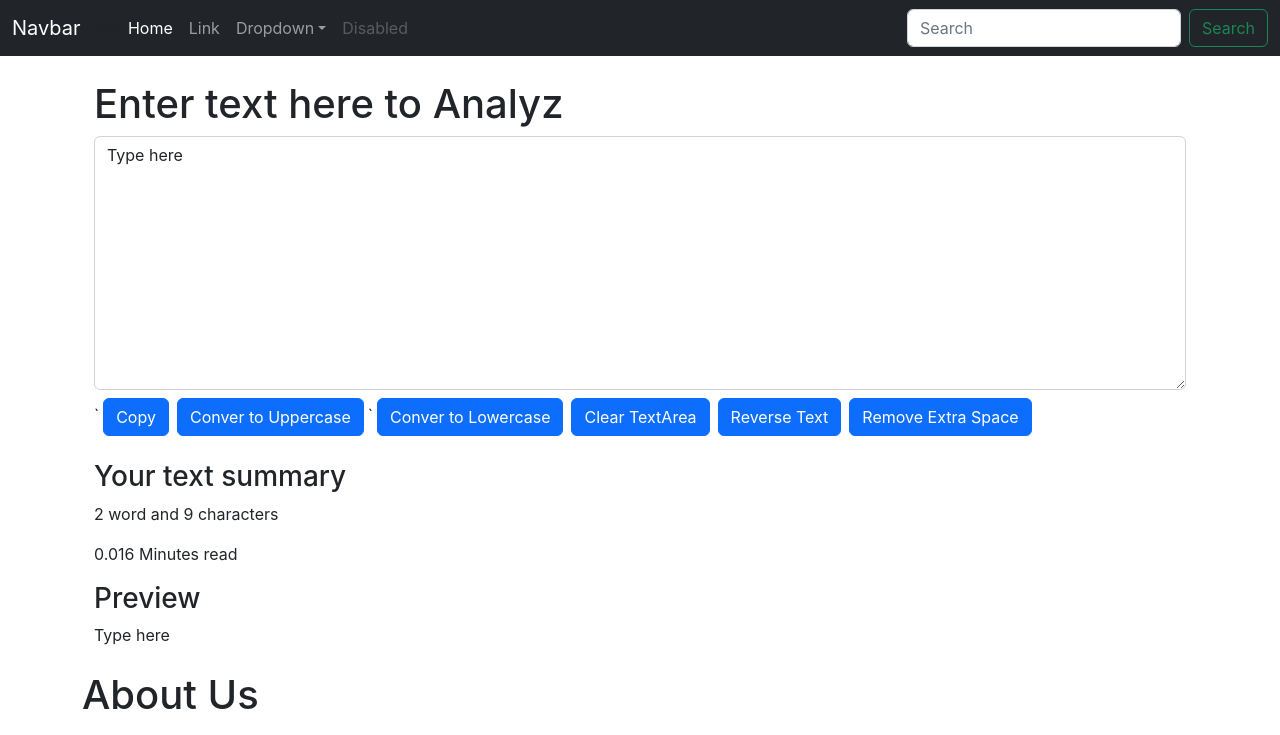
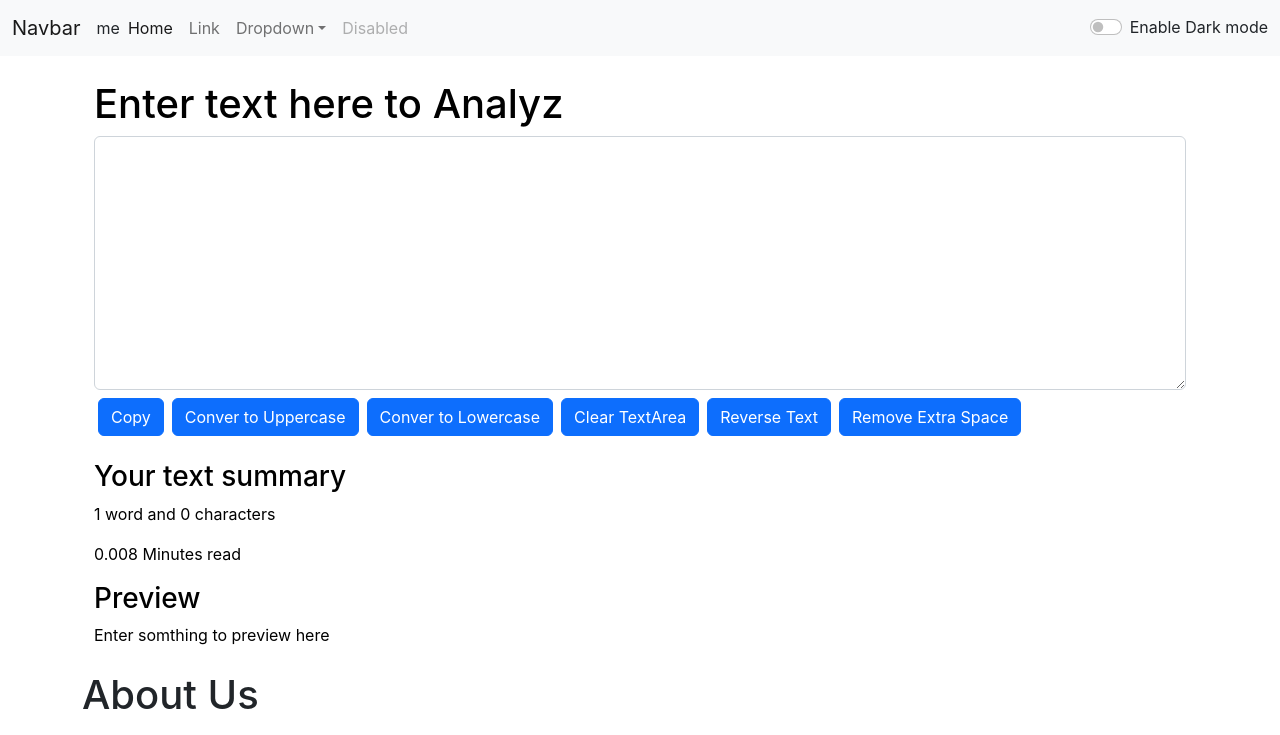
Before and after one commit to VidyaSagarMehar/React-Text-Utils, a React (Create React App) app: page / in a window 1280 px wide. Shown: the top 735 px of the page. Built offline with nearby package versions, Linux system fonts and the light colour scheme.

Commit message:
dark mode functionality added

```diff
--- a/src/App.js
+++ b/src/App.js
@@ -2,13 +2,26 @@
 import About from './components/About';
 import Navbar from './components/Navbar';
 import TextForm from './components/TextForm';
+import React, { useState } from 'react';
 
 function App() {
+	const [mode, setMode] = useState('light'); // wether dark mode is enabled or not
+	const toggleMode = () => {
+		if (mode === 'light') {
+			setMode('dark');
+			document.body.style.backgroundColor = '#393c3f';
+			// document.body.style.backgroundColor = 'grey';
+		} else {
+			setMode('light');
+			document.body.style.backgroundColor = '#FFFFFF';
+			// document.body.style.backgroundColor = 'white';
+		}
+	};
 	return (
 		<>
-			<Navbar />
+			<Navbar mode={mode} toggleMode={toggleMode} />
 			<div className="container my-4">
-				<TextForm heading="Enter text here to Analyz" />
+				<TextForm heading="Enter text here to Analyz" mode={mode} />
 			</div>
 			<About />
 		</>
--- a/src/components/Navbar.js
+++ b/src/components/Navbar.js
@@ -1,8 +1,10 @@
 import React from 'react';
 
-export default function Navbar() {
+export default function Navbar(props) {
 	return (
-		<nav className="navbar navbar-expand-lg bg-dark navbar-dark">
+		<nav
+			className={`navbar navbar-expand-lg bg-${props.mode} navbar-${props.mode}`}
+		>
 			<div className="container-fluid">
 				<a className="navbar-brand" href="/">
 					Navbar
@@ -66,7 +68,7 @@
 							<a className="nav-link disabled">Disabled</a>
 						</li>
 					</ul>
-					<form className="d-flex" role="search">
+					{/* <form className="d-flex" role="search">
 						<input
 							className="form-control me-2"
 							type="search"
@@ -76,7 +78,26 @@
 						<button className="btn btn-outline-success" type="submit">
 							Search
 						</button>
-					</form>
+					</form> */}
+					<div
+						className={`form-check form-switch text-${
+							props.mode === 'light' ? 'dark' : 'light'
+						}`}
+					>
+						<input
+							className="form-check-input"
+							type="checkbox"
+							role="switch"
+							id="flexSwitchCheckDefault"
+							onClick={props.toggleMode}
+						/>
+						<label
+							className="form-check-label"
+							htmlFor="flexSwitchCheckDefault"
+						>
+							Enable Dark mode
+						</label>
+					</div>
 				</div>
 			</div>
 		</nav>
--- a/src/components/TextForm.js
+++ b/src/components/TextForm.js
@@ -34,13 +34,18 @@
 		setText(newText.join(' '));
 	};
 
-	const [text, setText] = useState('Type here');
+	const [text, setText] = useState('');
 	// text = 'new text' // Wrong way
 	// setText('new text')// Correct way to change the state
 
 	return (
 		<>
-			<div className="mb-3 container">
+			<div
+				className="mb-3 container "
+				style={{
+					color: props.mode === 'dark' ? 'white' : 'black',
+				}}
+			>
 				<h1> {props.heading}</h1>
 				<textarea
 					className="form-control"
@@ -48,15 +53,19 @@
 					rows="10"
 					value={text}
 					onChange={handleOnChange}
+					style={{
+						backgroundColor: props.mode === 'dark' ? '#9e9e9e' : 'white',
+						// color: props.mode === 'dark' ? 'white' : 'black',
+					}}
 				></textarea>
-				`
+
 				<button className="btn btn-primary mx-1 my-2" onClick={handleCopy}>
 					Copy
 				</button>
 				<button className="btn btn-primary mx-1 my-2" onClick={handleUpClick}>
 					Conver to Uppercase
 				</button>
-				`
+
 				<button
 					className="btn btn-primary mx-1 my-2"
 					onClick={handleLowerClick}
@@ -82,7 +91,12 @@
 					Remove Extra Space
 				</button>
 			</div>
-			<div className="container my-3">
+			<div
+				className="container my-3"
+				style={{
+					color: props.mode === 'dark' ? 'white' : 'black',
+				}}
+			>
 				<h3>Your text summary</h3>
 				<p>
 					{text.split(' ').length} word and {text.length} characters
@@ -90,7 +104,7 @@
 				<p>{0.008 * text.split(' ').length} Minutes read</p>
 
 				<h3>Preview</h3>
-				<p>{text}</p>
+				<p>{text.length > 0 ? text : 'Enter somthing to preview here'}</p>
 			</div>
 		</>
 	);
```
